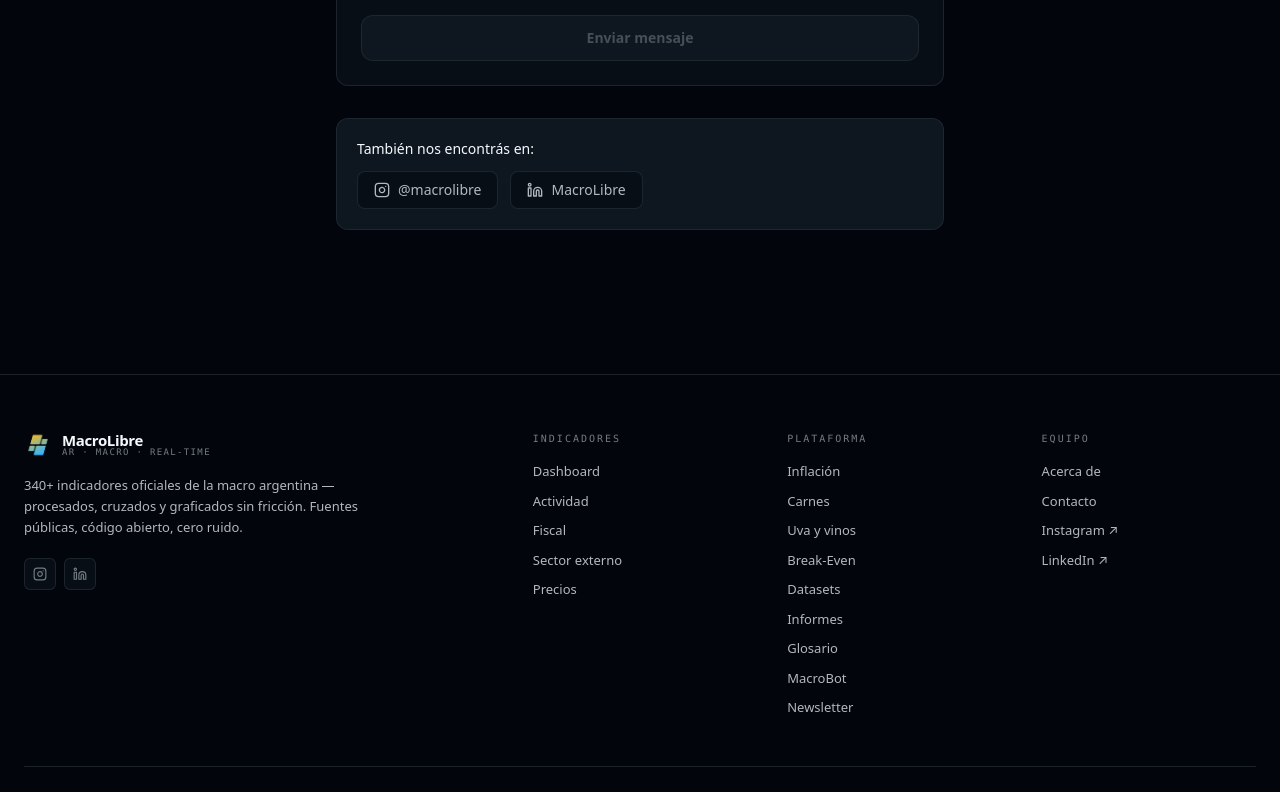
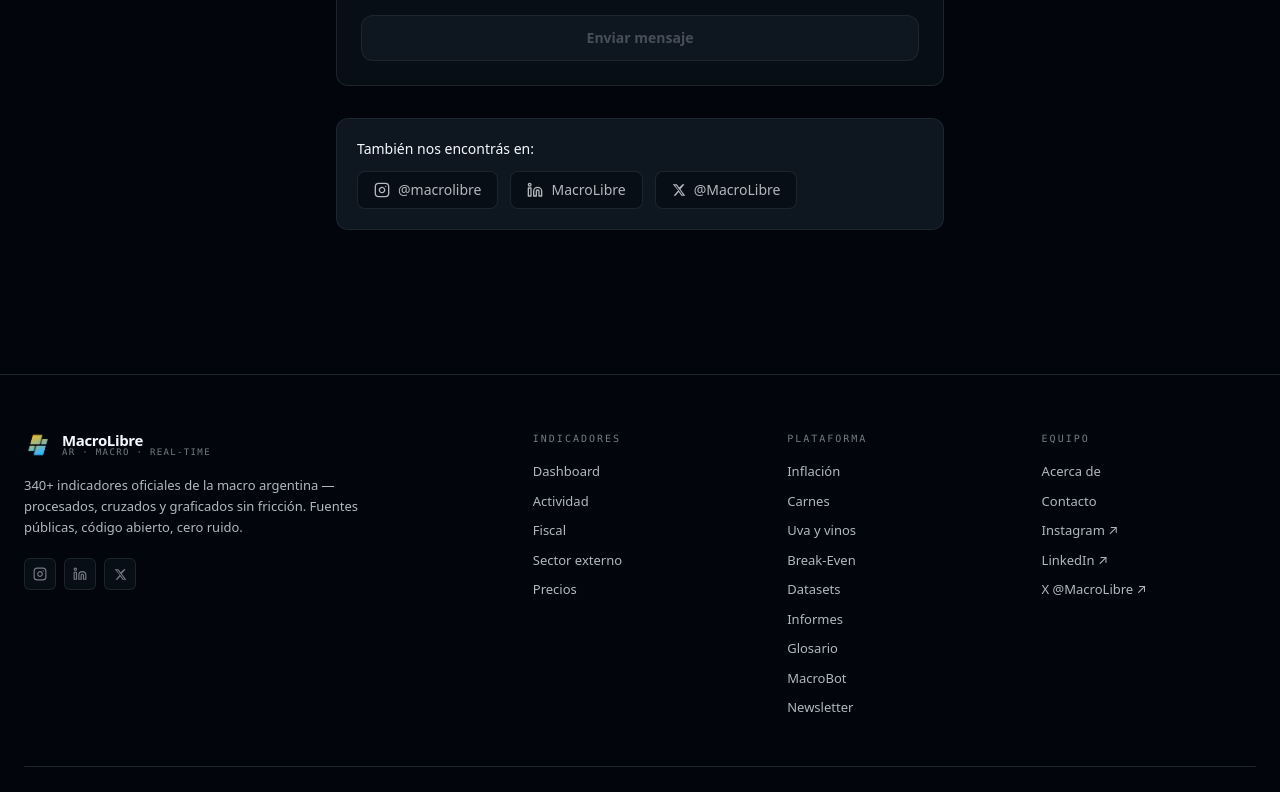
Before and after one commit to santiagoalejandromurcia-hub/macro-ar, a Next.js app: page /contacto in a window 1280 px wide. Shown: the part 725-1517 px from the top of the page. Built offline with nearby package versions, Linux system fonts and the light colour scheme; no server answers.

Commit message:
feat: agregar cuenta oficial de X @MacroLibre
Link en footer, contacto, acerca y sameAs / twitter:site.

```diff
--- a/src/app/acerca/page.tsx
+++ b/src/app/acerca/page.tsx
@@ -43,7 +43,7 @@
     sameAs: [
       'https://www.instagram.com/macrolibre/',
       'https://www.linkedin.com/in/macrolibre/',
-      // TODO: agregá tu Twitter/X y LinkedIn personal
+      'https://x.com/MacroLibre',
     ],
     worksFor: {
       '@type': 'Organization',
@@ -127,6 +127,14 @@
                 className="px-3 py-1.5 bg-theme-surface border border-theme rounded-lg text-theme-secondary hover:text-pink-400 hover:border-pink-400/30 transition-all"
               >
                 Instagram
+              </a>
+              <a
+                href="https://x.com/MacroLibre"
+                target="_blank"
+                rel="noopener noreferrer"
+                className="px-3 py-1.5 bg-theme-surface border border-theme rounded-lg text-theme-secondary hover:text-[var(--fg-0)] hover:border-[var(--celeste)]/30 transition-all"
+              >
+                X @MacroLibre
               </a>
               <Link
                 href="/contacto"
--- a/src/app/contacto/page.tsx
+++ b/src/app/contacto/page.tsx
@@ -189,6 +189,17 @@
             </svg>
             MacroLibre
           </a>
+          <a
+            href="https://x.com/MacroLibre"
+            target="_blank"
+            rel="noopener noreferrer"
+            className="flex items-center gap-2 px-4 py-2 rounded-lg bg-theme-card border border-theme text-sm text-theme-secondary hover:text-[var(--fg-0)] hover:border-[var(--celeste)]/30 transition-all"
+          >
+            <svg width="14" height="14" viewBox="0 0 24 24" fill="currentColor" aria-hidden>
+              <path d="M18.244 2.25h3.308l-7.227 8.26 8.502 11.24H16.17l-4.714-6.231-5.401 6.231H2.74l7.727-8.835L1.254 2.25H8.08l4.253 5.622L18.244 2.25zm-1.161 17.52h1.833L7.084 4.126H5.117L17.083 19.77z" />
+            </svg>
+            @MacroLibre
+          </a>
         </div>
       </div>
     </div>
--- a/src/app/layout.tsx
+++ b/src/app/layout.tsx
@@ -37,6 +37,8 @@
   },
   twitter: {
     card: 'summary_large_image',
+    site: '@MacroLibre',
+    creator: '@MacroLibre',
     title: 'MacroLibre — Pulso económico en tiempo real',
     description: 'Dólar blue en vivo, inflación, PBI, reservas y simulador económico.',
   },
@@ -70,6 +72,7 @@
   sameAs: [
     'https://www.instagram.com/macrolibre/',
     'https://www.linkedin.com/in/macrolibre/',
+    'https://x.com/MacroLibre',
     'https://x.com/SantoLibre_',
     'https://github.com/santiagoalejandromurcia-hub/macro-ar',
   ],
--- a/src/components/Footer.tsx
+++ b/src/components/Footer.tsx
@@ -74,6 +74,17 @@
                   <circle cx="4" cy="4" r="2" />
                 </svg>
               </a>
+              <a
+                href="https://x.com/MacroLibre"
+                target="_blank"
+                rel="noopener noreferrer"
+                className="w-8 h-8 rounded-md bg-[var(--bg-1)] border border-[var(--line-1)] flex items-center justify-center text-[var(--fg-2)] hover:text-[var(--fg-0)] hover:border-[var(--celeste)]/40 transition"
+                aria-label="X (Twitter)"
+              >
+                <svg width="13" height="13" viewBox="0 0 24 24" fill="currentColor" aria-hidden>
+                  <path d="M18.244 2.25h3.308l-7.227 8.26 8.502 11.24H16.17l-4.714-6.231-5.401 6.231H2.74l7.727-8.835L1.254 2.25H8.08l4.253 5.622L18.244 2.25zm-1.161 17.52h1.833L7.084 4.126H5.117L17.083 19.77z" />
+                </svg>
+              </a>
             </div>
           </div>
 
@@ -129,6 +140,16 @@
                   className="text-[var(--fg-1)] hover:text-[var(--celeste)] transition"
                 >
                   LinkedIn <span aria-hidden>↗</span>
+                </a>
+              </li>
+              <li>
+                <a
+                  href="https://x.com/MacroLibre"
+                  target="_blank"
+                  rel="noopener noreferrer"
+                  className="text-[var(--fg-1)] hover:text-[var(--celeste)] transition"
+                >
+                  X @MacroLibre <span aria-hidden>↗</span>
                 </a>
               </li>
             </ul>
```
Also changed, not shown: public/llms.txt.
